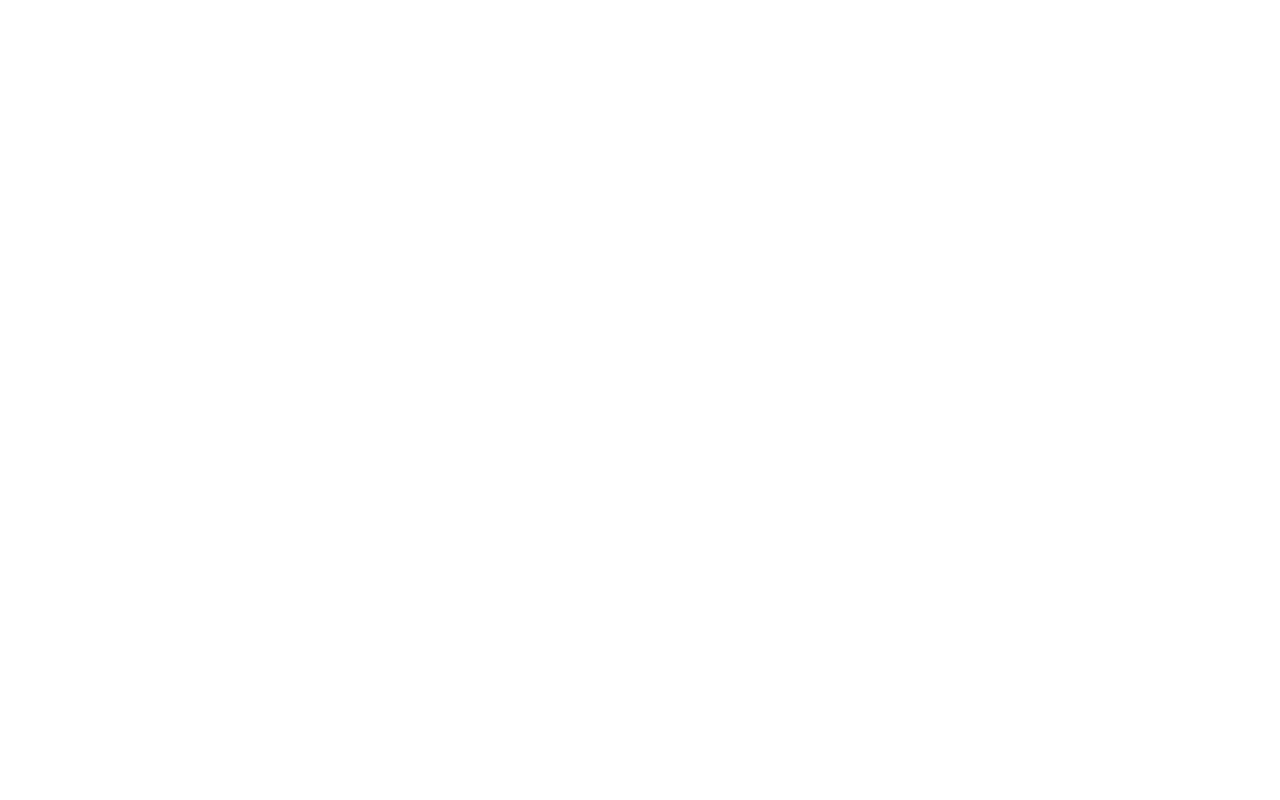
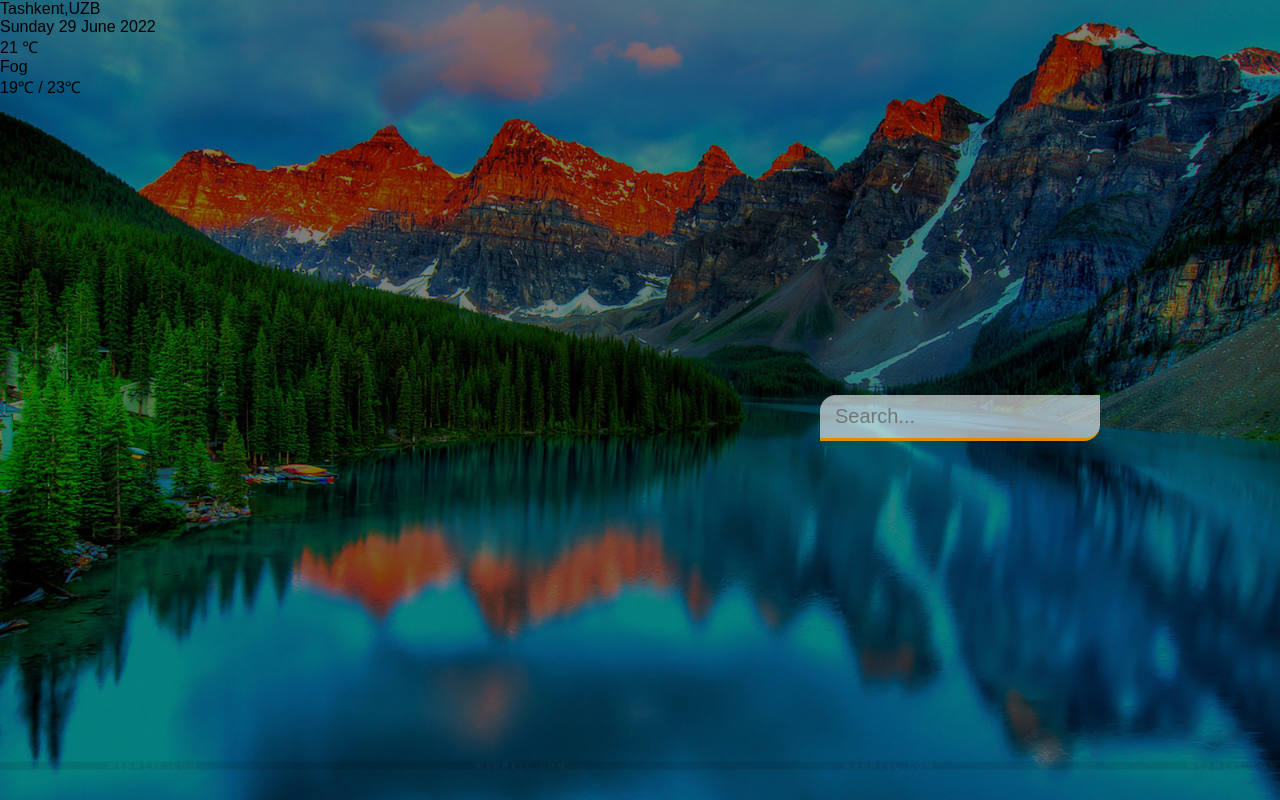
Before and after one commit to Abdulxoliq-1030/wheater-app, a plain HTML site: page index.html in a window 1280 px wide. Drawn offline with Linux system fonts and the light colour scheme.

Commit message:
html css finish code

```diff
--- a/index.html
+++ b/index.html
@@ -1,12 +1,35 @@
 <!DOCTYPE html>
 <html lang="en">
-<head>
-    <meta charset="UTF-8">
-    <meta http-equiv="X-UA-Compatible" content="IE=edge">
-    <meta name="viewport" content="width=device-width, initial-scale=1.0">
+  <head>
+    <meta charset="UTF-8" />
+    <meta http-equiv="X-UA-Compatible" content="IE=edge" />
+    <meta name="viewport" content="width=device-width, initial-scale=1.0" />
     <title>Wheater-app</title>
-</head>
-<body>
+    <link rel="stylesheet" href="./style.css" />
+  </head>
+  <body>
+    <div class="app-wrap">
+      <main>
+        <section class="location">
+          <div class="city">Tashkent,UZB</div>
+          <div class="date">Sunday 29 June 2022</div>
+        </section>
+        <div class="main-temp">
+          <div class="temp">21 <span>℃</span></div>
+          <div class="wheater">Fog</div>
+          <div class="hi-low">19℃ / 23℃</div>
+        </div>
+      </main>
+      <header>
+        <input
+          type="text"
+          autocomplete="off"
+          class="search-box"
+          placeholder="Search..."
+        />
+      </header>
+    </div>
 
-</body>
+    <script src="./main.js"></script>
+  </body>
 </html>
--- a/style.css
+++ b/style.css
@@ -0,0 +1,51 @@
+* {
+  margin: 0;
+  padding: 0;
+  box-sizing: border-box;
+}
+
+body {
+  font-family: "montserrat", sans-serif;
+  background-image: url("./nature.jpg");
+  background-size: cover;
+  background-repeat: no-repeat;
+  height: 100vh;
+}
+
+.app-wrap {
+  display: grid;
+  grid-template-columns: 50% 50%;
+  height: 100vh;
+  background-image: linear-gradient(
+    to bottom,
+    rgba(0, 0, 0, 0.5),
+    rgba(0, 0, 0, 0.5)
+  );
+}
+
+header {
+  display: flex;
+  justify-content: center;
+  align-items: center;
+  padding: 50px 15px 15px;
+}
+
+header input {
+  width: 100%;
+  max-width: 280px;
+  padding: 10px 15px;
+  border: none;
+  outline: none;
+  background-color: rgba(255, 255, 255, 0.6);
+  border-radius: 16px 0 16px 0;
+  border-bottom: 3px solid #df8e00;
+  color: #333;
+  font-size: 20px;
+  font-weight: 300;
+  transition: all 0.3s linear;
+}
+
+header input:focus {
+  background: rgba(255, 255, 255, 0.9);
+  border-radius: 0 16px 0 16px;
+}
```
